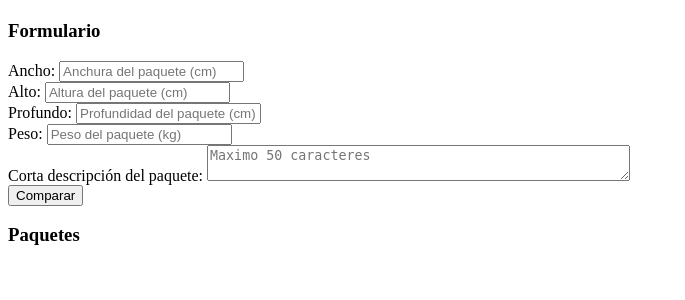
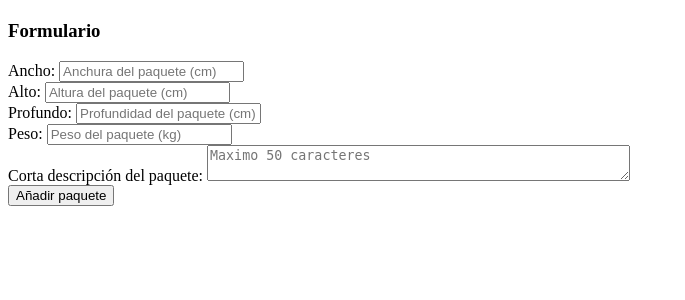
Before and after one commit to crisjsg/PFC, a PHP site: page / in a window 1280 px wide. Shown: the part 107-407 px from the top of the page, without its empty margins (0-685 px from the left). Run offline with PHP 8.4, Linux system fonts and the light colour scheme; some libraries are stand-ins or nearby versions.

Commit message:
Casi terminada la primera funcionalidad (1er form)

```diff
--- a/class/Paquete.class.php
+++ b/class/Paquete.class.php
@@ -72,20 +72,32 @@ class Paquete {
      * Función que devuelve un array con todas las medidas del paquete
      * @return array
      */
-    function get_medidas_paquete(){
+    function get_medidas_paquete() {
         $ancho = $this->get_ancho();
         $alto = $this->get_alto();
         $profundo = $this->get_profundo();
         $peso = $this->get_peso();
         $descripcion = $this->get_descripcion();
 
-        $medidas_paquete = array(   "anchura" => $ancho,
-                                    "altura" => $alto,
-                                    "profundidad" => $profundo,
-                                    "peso" => $peso,
-                                    "descripcion" => $descripcion);
+        $medidas_paquete = array(
+            "anchura" => $ancho,
+            "altura" => $alto,
+            "profundidad" => $profundo,
+            "peso" => $peso,
+            "descripcion" => $descripcion);
 
         return $medidas_paquete;
     }
 
+    function mostrar_medidas_paquete() {
+        $medidas = '';
+        $paquete = $this->get_medidas_paquete();
+        foreach ($paquete as $dato => $valor) {
+            $medidas .= $dato . ': ' . $valor . ' ';
+        }
+
+        return $medidas;
+
+    }
+
 }
--- a/class/Session.class.php
+++ /dev/null
@@ -1,17 +0,0 @@
-<?php
-//Comentar clase con BlockDoc
-class Sesion {
-
-
-    public function __construct() {
-        if (!isset($_SESSION)) {
-            $this->iniciar_sesion();
-        }
-    }
-
-
-    public function iniciar_sesion() {
-        session_start();
-    }
-
-}
--- a/index.php
+++ b/index.php
@@ -8,14 +8,18 @@ and open the template in the editor.
     <head>
         <meta charset="UTF-8">
         <title>Cheapsy Deliver</title>
+        <script src="https://ajax.googleapis.com/ajax/libs/jquery/3.1.1/jquery.min.js"></script>
+        <style>
+            #numero_paquete{
+                display: none;
+            }
+        </style>
     </head>
     <body>
         <?php
-        require_once 'class/Session.class.php';
         require_once 'class/Paquete.class.php';
-        $sesion = new Sesion();
-
-        $_SESSION['prueba'] = "Hola mundo"
+        require_once 'logica/metodos_generales.php';
+        require_once 'logica/Session.php';
         ?>
         <header>
             <h1>Cheapsy Deliver</h1>
@@ -41,11 +45,15 @@ and open the template in the editor.
                 <textarea name="descripcion_paquete" rows="2" cols="50" maxlength="50" placeholder="Maximo 50 caracteres"></textarea>
 
                 <br>
-                <!-- <button onclick="anadirPaquete()">Añadir</button> -->
-
-                <input type="submit" value="Comparar" name="paquetes" />
+                <input type="submit" value="Añadir paquete" name="paquetes" />
             </form>
 
+            <?php
+            //Si hay datos en la variable 'paquetes' en el envio por POST haz...
+
+            if (isset($_POST['paquetes'])) {
+                ?>
+                <div id="envio">
                     <h3>Paquetes</h3>
                     <?php
                     /*
@@ -57,32 +65,37 @@ and open the template in the editor.
                      * La idea es que se envien varios paquetes por POST y luego ir guardando en la variable $_SESSION['comparar_paquetes'] cada paquete
                      * por individual para ir añadiendo de uno en uno con sus tamaños en las peticiones que se harán.
                      */
-            //Si hay datos en la variable 'paquetes' en el envio por POST haz...
-            if (isset($_POST['paquetes'])) {
-
-                echo '<h4>Datos formulario</h4><br>';
                     //Datos recibidos del formulario
-
                     $ancho = filter_input(INPUT_POST, 'ancho');
                     $alto = filter_input(INPUT_POST, 'alto');
                     $profundo = filter_input(INPUT_POST, 'profundo');
                     $peso = filter_input(INPUT_POST, 'peso');
                     $descripcion = filter_input(INPUT_POST, 'descripcion_paquete');
 
+                    //Creamos Objeto Paquete
                     $paquete = new Paquete($ancho, $alto, $profundo, $peso, $descripcion);
 
-                $medidas_paquete = $paquete->get_medidas_paquete();
-                $medidas_paquetes = array('paquete1' => $medidas_paquete);
+                    //Guardamos el array de paquetes una vez tengamos todos los paquetes en la variable sesion
 
-                print_r($medidas_paquetes);
+                    $_SESSION['ses_paquetes'][] = $paquete;
 
-                //$_SESSION['comparar_paquetes'] = $medidas_paquetes;
-                echo '<br><h4>Sesion</h4>';
-                print_r($_SESSION);
+
+                    for ($i = 0; $i < count($_SESSION['ses_paquetes']); $i++) {
+                        $medidas_paquete = $_SESSION['ses_paquetes'][$i]->mostrar_medidas_paquete();
+                        echo '<div>'
+                        . '<span>'
+                        . $medidas_paquete .
+                        '</span><span id="numero_paquete">' . $i . '</span><button onclick="quitarPaquete(this)">X</button>'
+                        . '</div>';
                     }
 
-
+                    //var_dump($_SESSION);
+                    // session_destroy();
+                }
                 ?>
             </div>
+
+        </div>
+        <script src="/js/formulario.js"></script>
     </body>
 </html>
--- a/js/formulario.js
+++ b/js/formulario.js
@@ -2,7 +2,24 @@
  * Aquí si incluye todo el código JavaScript que interactuará con los formularios
  */
 
+var quitarPaquete = function (elemento) {
+    var paquete = elemento.previousSibling.textContent;
+    //Para quitar el localizador de la lista
+    elemento.parentElement.parentElement.removeChild(elemento.parentElement);
+    borrarDatosSesion(paquete);
+};
 
-function anadirPaquete(){
+function borrarDatosSesion(numero_paquete) {
 
+    $.ajax({
+        url: "borrar_datos_sesion.php",
+        cache: false,
+        method: "POST",
+        data: "paquete=" + numero_paquete,
+        dataType: "text"
+    }).done(function (paquete) {
+        console.log("Se ha borrado el paquete " + numero_paquete);
+    }).fail(function (jqXHR, textStatus, errorThrown) {
+        console.log(textStatus, errorThrown);
+    });
 }
--- /dev/null
+++ b/logica/Session.php
@@ -0,0 +1,11 @@
+<?php
+
+function iniciar_sesion() {
+    if (!session_start()) {
+        session_start();
+    }
+}
+
+iniciar_sesion();
+
+?>
--- /dev/null
+++ b/logica/metodos_generales.php
@@ -0,0 +1,4 @@
+<?php
+
+
+?>
--- a/nbproject/private/private.xml
+++ b/nbproject/private/private.xml
@@ -3,9 +3,9 @@
     <editor-bookmarks xmlns="http://www.netbeans.org/ns/editor-bookmarks/2" lastBookmarkId="0"/>
     <open-files xmlns="http://www.netbeans.org/ns/projectui-open-files/2">
         <group>
+            <file>file:/C:/Users/Miguel/Dropbox/DAW%20DUAL%202n/Proyecto/PFC/class/Session.class.php</file>
             <file>file:/C:/Users/Miguel/Dropbox/DAW%20DUAL%202n/Proyecto/PFC/index.php</file>
-            <file>file:/C:/Users/Miguel/Dropbox/DAW%20DUAL%202n/Proyecto/PFC/class/Sesion.class.php</file>
-            <file>file:/C:/Users/Miguel/Dropbox/DAW%20DUAL%202n/Proyecto/PFC/class/Peticion.class.php</file>
+            <file>file:/C:/Users/Miguel/Dropbox/DAW%20DUAL%202n/Proyecto/PFC/class/Paquete.class.php</file>
         </group>
     </open-files>
 </project-private>
```
Also changed, not shown: borrar_datos_sesion.php (added, +20 -0 lines). Lines whose indentation alone changed are shown as unchanged.
